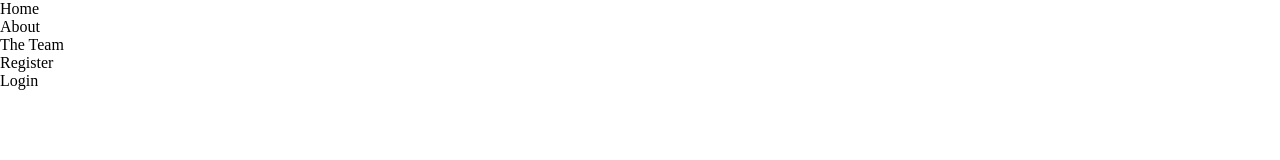
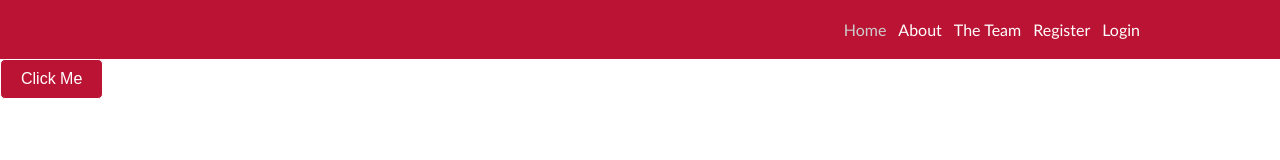
Before and after one commit to lambda-locker/Lambda-Locker-Pages, a plain HTML site: page index.html in a window 1280 px wide. Drawn offline with Linux system fonts and the light colour scheme.

Commit message:
added Nav and button less.  added test button.

```diff
--- /dev/null
+++ b/components/Navigation/Navigation.less
@@ -0,0 +1,34 @@
+nav {
+    min-width: 100%;
+    background-color: #bb1333;
+    display: flex;
+    justify-content: center;
+
+    .navLinks {
+        width: 80%;
+        padding: 20px 0;
+        display: flex;
+        justify-content: flex-end;
+        max-height: 60px;
+    }
+
+    .tab {
+        color: @white;
+        padding-right: 12px;
+        cursor: pointer;
+    }
+
+    .active-tab {
+        color: @ltgrey;
+    }
+
+    .brand {
+        display: flex;
+        justify-content: flex-start;
+        align-items: center;
+
+        img {
+            max-width: 120px;
+        }
+    }
+}
--- a/index.html
+++ b/index.html
@@ -5,7 +5,6 @@
     <meta charset="UTF-8">
     <meta name="viewport" content="width=device-width, initial-scale=1.0">
     <meta http-equiv="X-UA-Compatible" content="ie=edge">
-
     <link rel="stylesheet" href="/css/index.css">
     <title>Lambda Locker</title>
 </head>
@@ -15,14 +14,17 @@
     <nav>
         <div class="brand"></div>
         <div class="navLinks">
-            <div data-tab="home" class="tab">Home</div>
+            <div data-tab="home" class="tab active-tab">Home</div>
             <div data-tab="about" class="tab">About</div>
             <div data-tab="theTeam" class="tab">The Team</div>
-            <div class="nav_link">Register</div>
-            <div class="nav_link">Login</div>
-            <active-tab></active-tab>
+            <div data-tab="theTeam" class="tab">Register</div>
+            <div data-tab="theTeam" class="tab">Login</div>
         </div>
     </nav>
+
+    <div class="hero">
+        <button>Click Me</button>
+    </div>
 
 </body>
 
--- /dev/null
+++ b/less/buttons.less
@@ -0,0 +1,33 @@
+
+button {
+    border: 1px solid #fff;
+    border-radius: 5px;
+    padding: 10px 20px;
+    background-color: #bb1333;
+    font-size: 16px;
+    cursor: pointer;
+    color: #fff;
+    text-decoration: none;
+
+    &:first-child {
+        margin-right: 20px;
+    }
+
+    &:hover {
+        transform: scale(1.1);
+        transition: all .3s ease-in-out;
+        -webkit-box-shadow: 0px 3px 11px 3px rgba(0,0,0,0.25);
+        -moz-box-shadow: 0px 3px 11px 3px rgba(0,0,0,0.25);
+        box-shadow: 0px 3px 11px 3px rgba(0,0,0,0.25);
+    }
+
+    .formButton {
+        margin-top: 20px;
+        width: 80%;
+        height: 44px;
+
+        &:hover {
+            border: 0;
+        }
+    }
+}
--- a/less/index.less
+++ b/less/index.less
@@ -12,3 +12,10 @@ html, body {
     margin: 0;
     padding: 0;
 }
+
+body {
+    font-family: 'Lato', sans-serif;
+}
+
+@import './buttons.less';
+@import '../components/Navigation/Navigation.less';
--- a/less/variables.less
+++ b/less/variables.less
@@ -1,3 +1,5 @@
 /* Colors */
 
 @lambdaRed: #bb1333;
+@white: #fff;
+@ltgrey: #cccccc;
```
Also changed, not shown: css/index.css.
